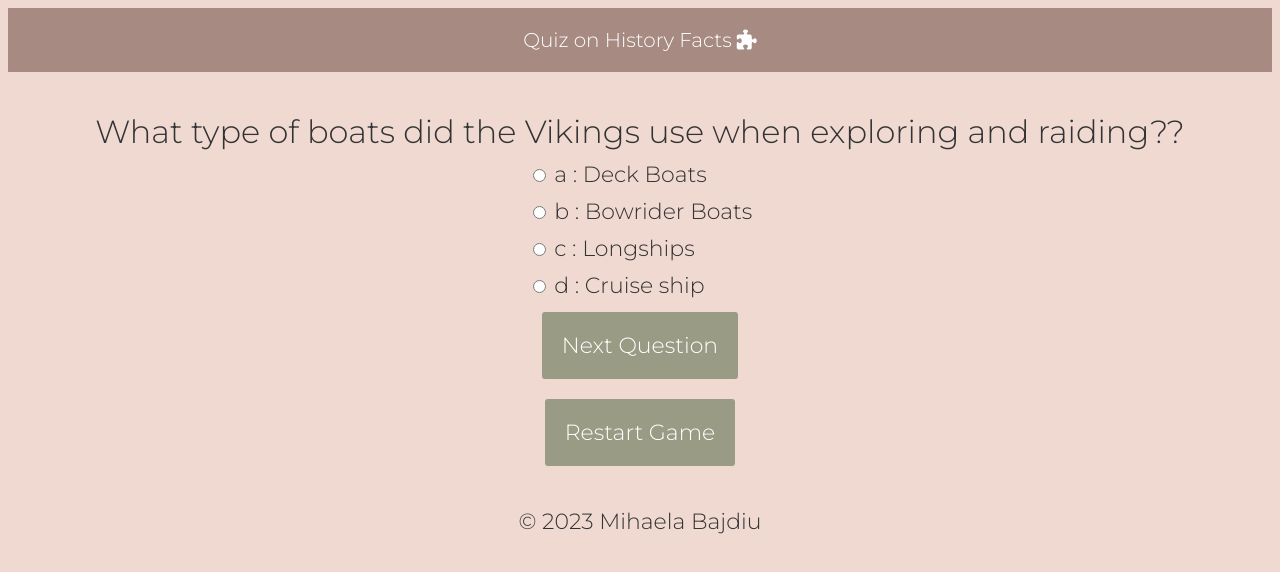
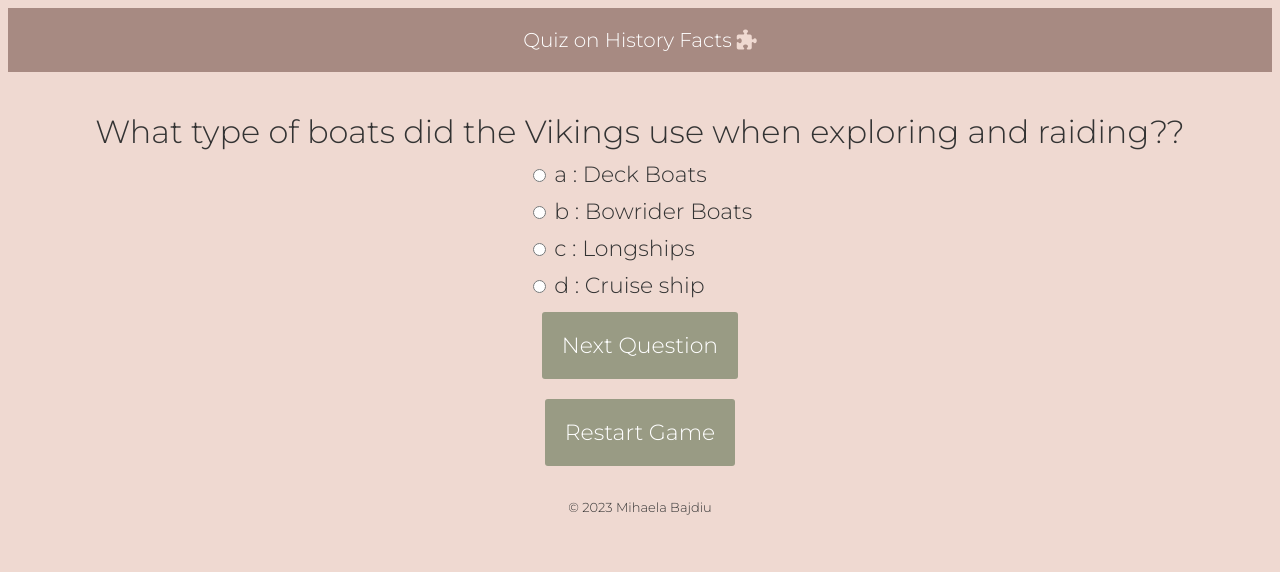
Before and after one commit to MihaelaB91/my-quizz-game, a plain HTML site: page index.html in a window 1280 px wide. Drawn offline with Linux system fonts and the light colour scheme; files that its build step writes are made by us from their sources.

Commit message:
Style the footer

```diff
--- a/css/style.css
+++ b/css/style.css
@@ -78,3 +78,12 @@ button:hover {
     height: 200px;
     margin-top: 40px;
 }
+
+footer {
+    font-size: small;
+}
+
+.fa-solid {
+    color: #EFD9D1;
+
+}
```
